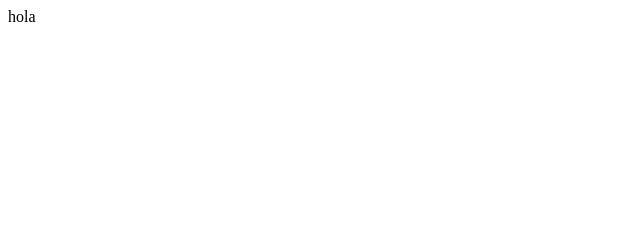
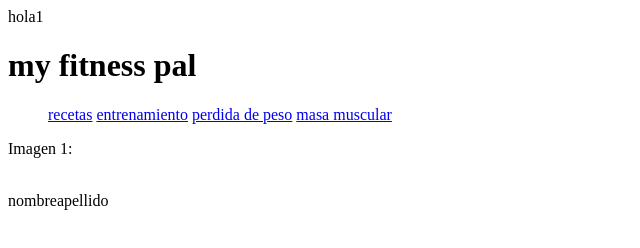
Before and after one commit to jelizeche/ProgramacionWeb, a plain HTML site: page index.html in a window 1280 px wide. Shown: the whole page, without its empty margins (0-640 px from the left). Drawn offline with Linux system fonts and the light colour scheme.

Commit message:
actualizacion

```diff
--- a/index.html
+++ b/index.html
@@ -4,13 +4,37 @@
     <meta charset="UTF-8">
     <meta http-equiv="X-UA-Compatible" content="IE=edge">
     <meta name="viewport" content="width=device-width, initial-scale=1.0">
-    <title>Document</title>
+    <title>My fitness pal</title>
 </head>
 <body>
     <header>
-        hola
+        hola1
     </header>
-    <main></main>
-    <footer></footer>
+    <main>
+        <h1>my fitness pal</h1>
+        <style>
+
+
+            li {
+              display: inline;
+            }
+            </style>
+
+        <ul>
+            <li><a href="#recetas">recetas</a></li>
+            <li><a href="#entrenamiento">entrenamiento</a></li>
+            <li><a href="#perdida de peso">perdida de peso</a></li>
+            <li><a href="#masa muscular">masa muscular</a></li>
+          </ul>
+
+        <p>  Imagen 1:</p>
+        <img src="" alt="" height="1000"  width="">
+
+    </main>
+    <table>
+        <th><tr>nombre</tr></th>
+        <th><tr>apellido</tr></th>
+    </table>
+
 </body>
 </html>
```
Also changed, not shown: 1 other file.
